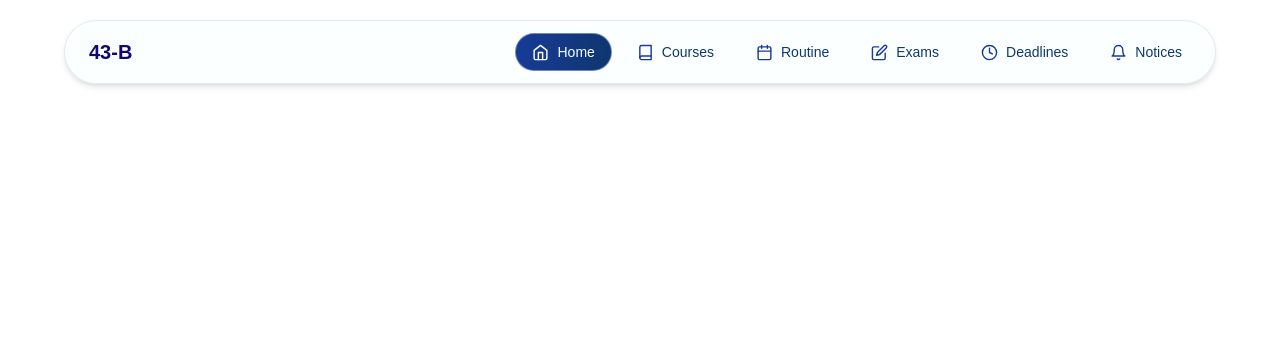
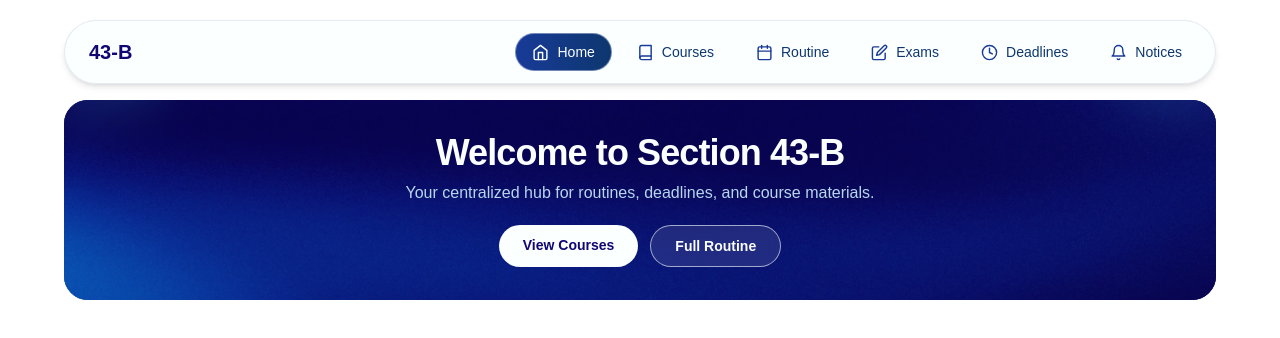
Before and after one commit to Nafis-Sahriar/Section-Dashboard---43B---SE-235_Project, a Next.js app: page / in a window 1280 px wide. Shown: the top 338 px of the page. Built offline with nearby package versions, Linux system fonts and the light colour scheme.

Commit message:
Banner of the site designed

```diff
--- a/src/app/page.js
+++ b/src/app/page.js
@@ -1,9 +1,10 @@
+import HeroBanner from "@/components/HeroBanner";
 import Image from "next/image";
 
 export default function Home() {
   return (
     <div className="">
-
+        <HeroBanner></HeroBanner>
     </div>
   );
 }
--- a/src/components/HeroBanner.jsx
+++ b/src/components/HeroBanner.jsx
@@ -0,0 +1,38 @@
+import Link from "next/link";
+
+export default function HeroBanner() {
+  return (
+    <section className="relative mx-auto mt-28 flex min-h-[25vh] w-[90%] flex-col items-center justify-center overflow-hidden rounded-3xl bg-[#100774] md:mt-25">
+      <div
+        className="absolute inset-0 z-0 bg-cover bg-center bg-no-repeat"
+        style={{ backgroundImage: "url('/herobg.png')" }}
+      >
+        <div className="absolute inset-0 bg-[#100774]/50"></div>
+      </div>
+
+      <div className="relative z-10 flex w-full flex-col items-center px-4 py-6 text-center">
+        <h1 className="mb-2 text-xl font-black tracking-tight text-[#fbffff] sm:text-2xl md:text-3xl lg:text-4xl">
+          Welcome to Section 43-B
+        </h1>
+        <p className="mb-5 max-w-[90%] text-xs font-medium text-[#b7d6ee] sm:text-sm md:text-base">
+          Your centralized hub for routines, deadlines, and course materials.
+        </p>
+
+        <div className="flex flex-wrap justify-center gap-3">
+          <Link
+            href="/courses"
+            className="rounded-full bg-[#fbffff] px-5 py-2 text-xs font-bold text-[#100774] transition-transform duration-200 hover:scale-105 sm:px-6 sm:py-2.5 sm:text-sm"
+          >
+            View Courses
+          </Link>
+          <Link
+            href="/routine"
+            className="rounded-full border border-[#fbffff]/60 bg-[#fbffff]/10 px-5 py-2 text-xs font-bold text-[#fbffff] backdrop-blur-sm transition-transform duration-200 hover:scale-105 hover:bg-[#fbffff]/20 sm:px-6 sm:py-2.5 sm:text-sm"
+          >
+            Full Routine
+          </Link>
+        </div>
+      </div>
+    </section>
+  );
+}
```
Also changed, not shown: public/herobg.png (added).
